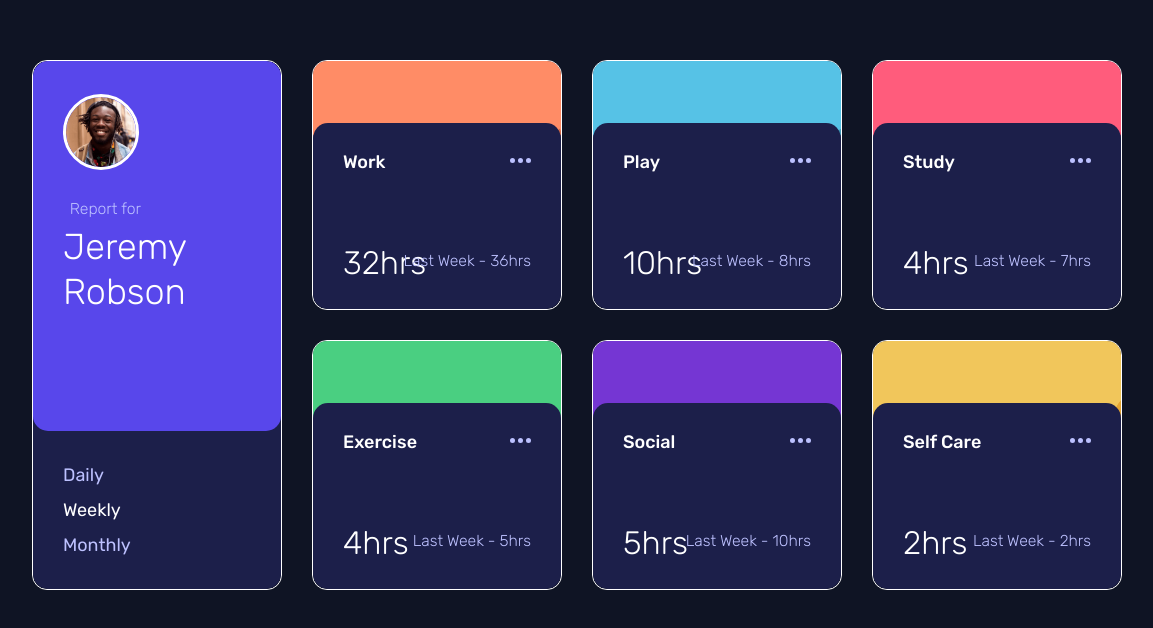
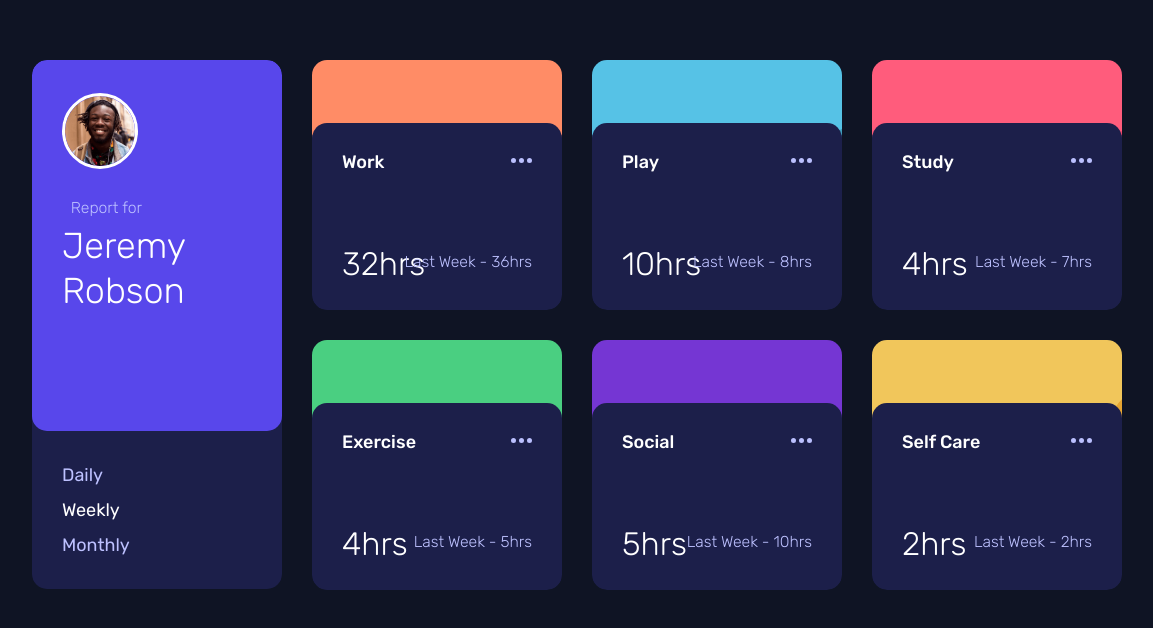
Before and after one commit to HarouneHdd/time-tracking-dashboard, a plain HTML site: page index.html in a window 1536 px wide. Shown: the part 120-748 px from the top of the page, without its empty margins (191-1344 px from the left). Drawn offline with Linux system fonts and the light colour scheme.

Commit message:
Removed testing code

```diff
--- a/Resources/CSS/index.css
+++ b/Resources/CSS/index.css
@@ -217,7 +217,6 @@ h1, h2, p, small {
     /* Profile */
     #profile {
         grid-row: 1 / span 2;
-        border: 1px solid white;
     }
     .grid-item .profile-info {
         position: absolute;
@@ -300,51 +299,34 @@ h1, h2, p, small {
 
     .background {
         height: 90%;
+        width: 100%;
     }
 
-    #work {
-        border: 1px solid white;
-    }
     #work .background img {
         left: 228px;
         bottom: 112px;
     }
 
-    #play {
-        border: 1px solid white;
-    }
     #play .background img {
         left: 229px;
         bottom: 110px;
     }
 
-    #study {
-        border: 1px solid white;
-    }
     #study .background img {
         left: 225px;
         bottom: 110px;
     }
 
-    #exercise {
-        border: 1px solid white;
-    }
     #exercise .background img {
         left: 225px;
         bottom: 126px;
     }
 
-    #social {
-        border: 1px solid white;
-    }
     #social .background img {
         left: 228px;
         bottom: 95px;
     }
 
-    #self-care {
-        border: 1px solid white;
-    }
     #self-care .background img {
         left: 240px;
         bottom: 130px;
```
